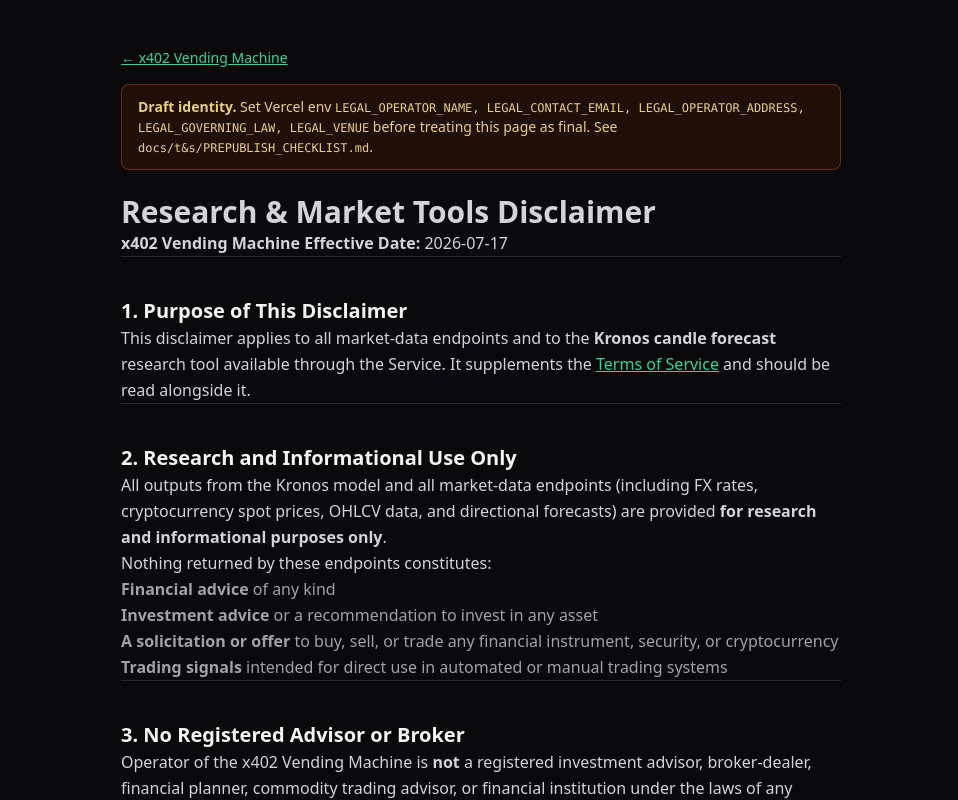
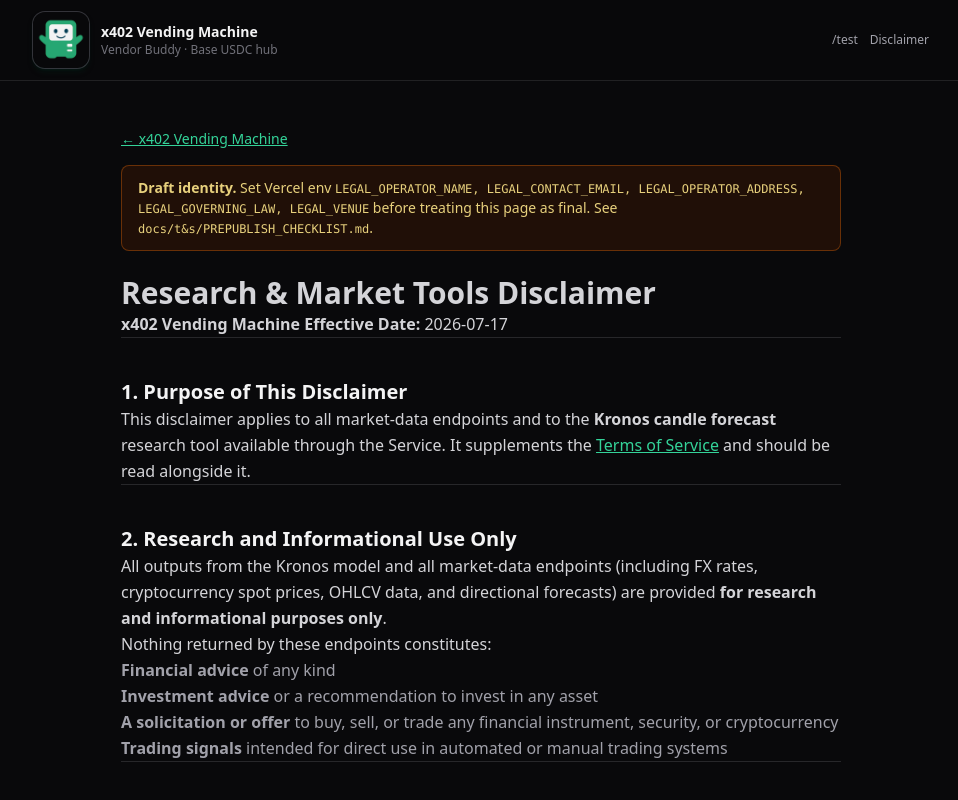
Before and after one commit to noesisx8/x402, a Next.js app in the folder apps/vending-machine/: page /disclaimer in a window 1280 px wide. Shown: the top 800 px of the page, without its empty margins (159-1117 px from the left). Built offline with nearby package versions, Linux system fonts and the light colour scheme.

Commit message:
feat(vending): add Vendor Buddy mascot to site header
Place vendorbuddy.png top-left on all pages; link home. Kronos stays
BTCUSDT/ETHUSDT only for now.

```diff
--- a/apps/vending-machine/app/layout.tsx
+++ b/apps/vending-machine/app/layout.tsx
@@ -1,4 +1,5 @@
 import type { Metadata } from "next";
+import { SiteHeader } from "@/components/site-header";
 import "./globals.css";
 
 export const metadata: Metadata = {
@@ -10,7 +11,10 @@
 export default function RootLayout({ children }: { children: React.ReactNode }) {
   return (
     <html lang="en">
-      <body className="min-h-screen bg-zinc-950 text-zinc-100 antialiased">{children}</body>
+      <body className="min-h-screen bg-zinc-950 text-zinc-100 antialiased">
+        <SiteHeader />
+        {children}
+      </body>
     </html>
   );
 }
--- /dev/null
+++ b/apps/vending-machine/components/site-header.tsx
@@ -0,0 +1,40 @@
+import Image from "next/image";
+import Link from "next/link";
+
+/** Vendor Buddy — x402 vending machine mascot (top-left brand mark). */
+export function SiteHeader() {
+  return (
+    <header className="border-b border-zinc-800/80 bg-zinc-950/90 px-4 py-3 backdrop-blur sm:px-6">
+      <div className="mx-auto flex max-w-4xl items-center gap-3">
+        <Link
+          href="/"
+          className="group flex items-center gap-3 rounded-lg outline-none focus-visible:ring-2 focus-visible:ring-emerald-500/60"
+          aria-label="x402 Vending Machine home"
+        >
+          <Image
+            src="/vendorbuddy.png"
+            alt="Vendor Buddy, the x402 vending machine mascot"
+            width={56}
+            height={56}
+            className="h-12 w-12 rounded-xl object-cover shadow-md shadow-emerald-950/40 ring-1 ring-zinc-700/80 transition group-hover:ring-emerald-500/40 sm:h-14 sm:w-14"
+            priority
+          />
+          <div className="leading-tight">
+            <p className="text-sm font-semibold text-zinc-100 group-hover:text-emerald-300">
+              x402 Vending Machine
+            </p>
+            <p className="text-xs text-zinc-500">Vendor Buddy · Base USDC hub</p>
+          </div>
+        </Link>
+        <nav className="ml-auto flex flex-wrap items-center gap-3 text-xs text-zinc-400">
+          <Link className="hover:text-emerald-400" href="/test">
+            /test
+          </Link>
+          <Link className="hover:text-emerald-400" href="/disclaimer">
+            Disclaimer
+          </Link>
+        </nav>
+      </div>
+    </header>
+  );
+}
```
Also changed, not shown: apps/vending-machine/public/vendorbuddy.png (added).
